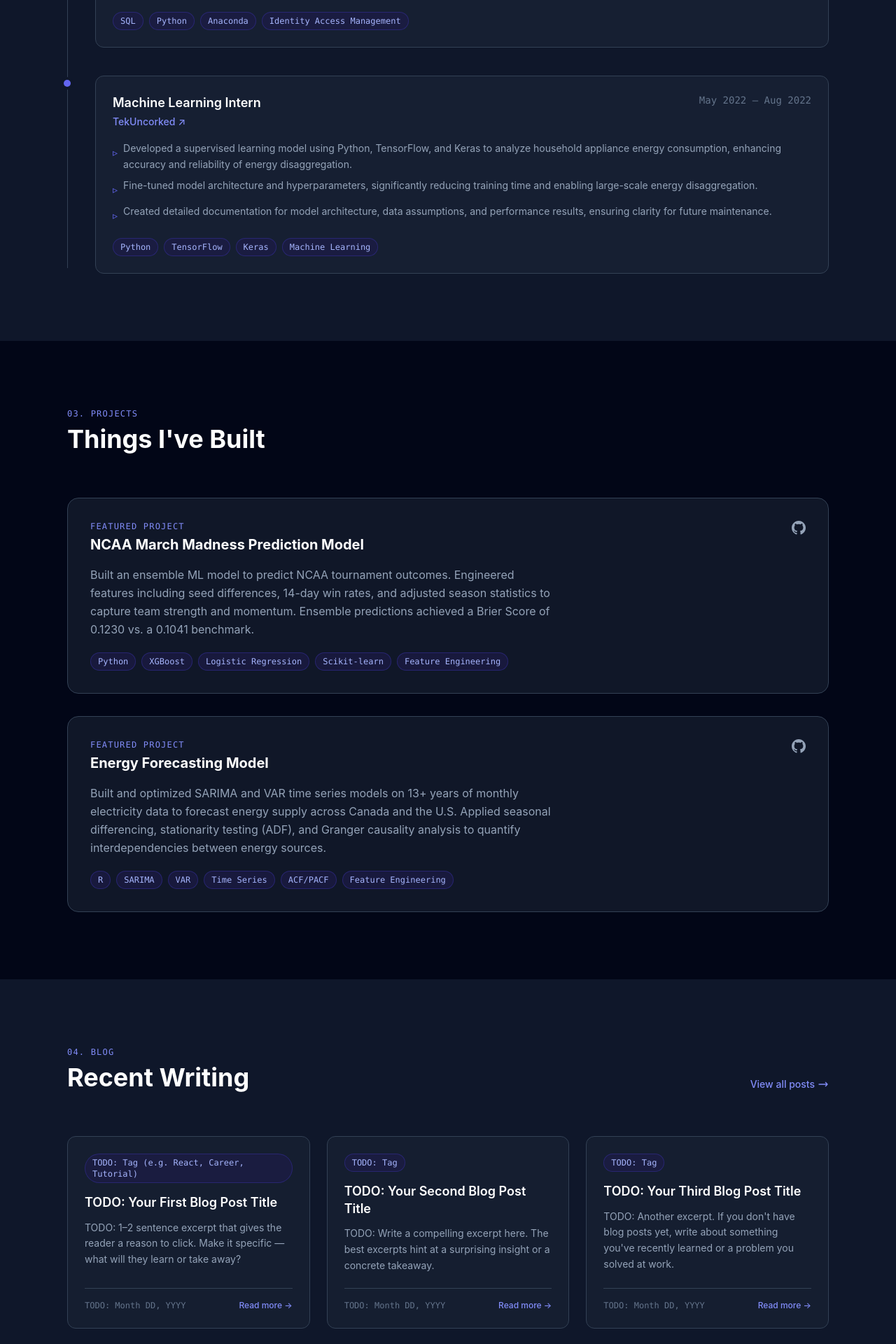
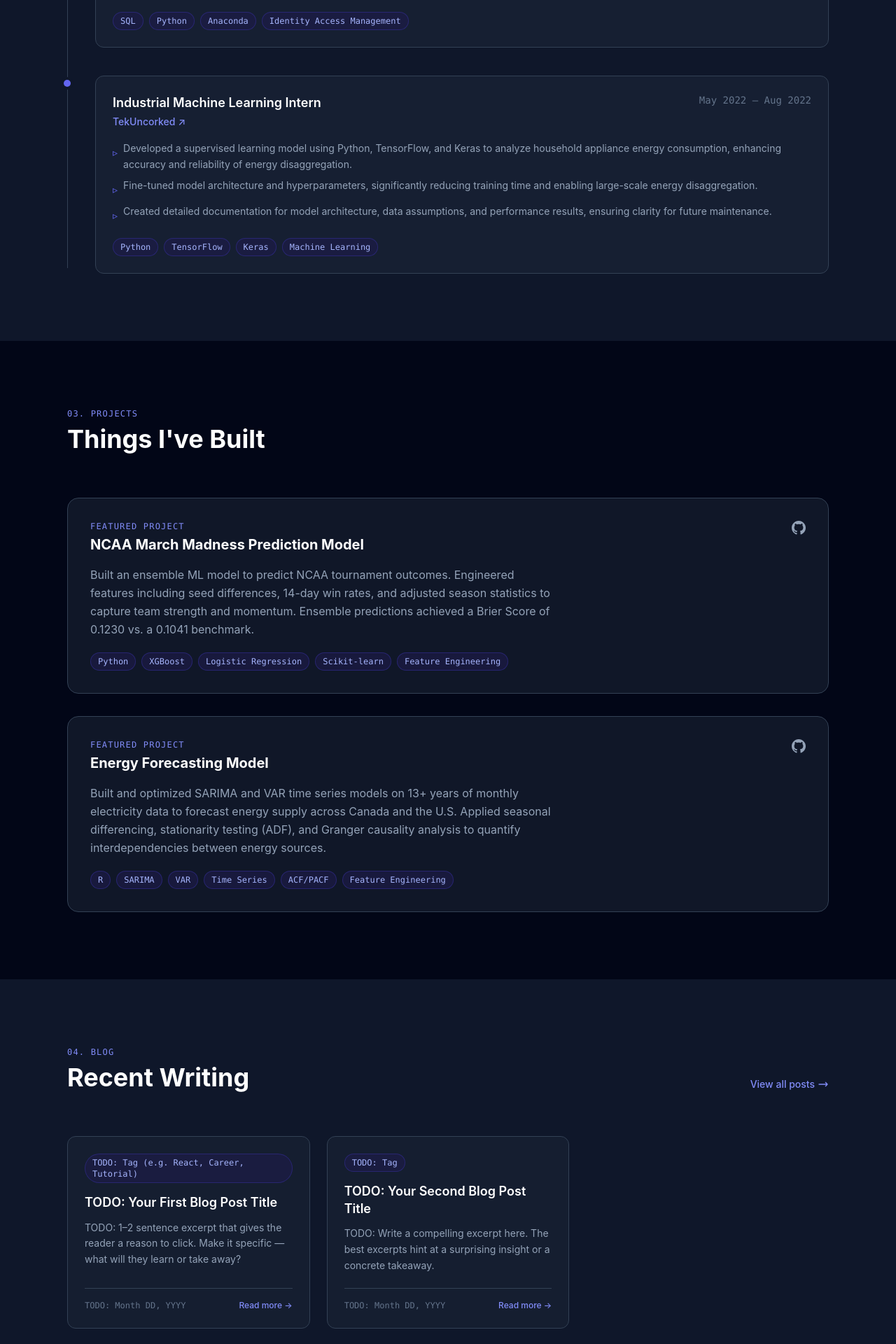
Before and after one commit to smarthkaul/smarthkaul.github.io, a React (Vite) app in the folder website/: page / in a window 1280 px wide. Shown: the part 2560-4480 px from the top of the page at 70% size. Built offline with nearby package versions, Linux system fonts and the light colour scheme.

Commit message:
Fill in real links and clean up placeholder content
- Add GitHub profile URL to Contact section
- Add TekUncorked company URL and correct role title to Experience section
- Remove third placeholder blog post entry

```diff
--- a/website/src/components/Blog.jsx
+++ b/website/src/components/Blog.jsx
@@ -16,14 +16,6 @@ const POSTS = [
     tag: "TODO: Tag",
     excerpt:
       "TODO: Write a compelling excerpt here. The best excerpts hint at a surprising insight or a concrete takeaway.",
-    slug: "#", // TODO: Link to the actual post
-  },
-  {
-    title: "TODO: Your Third Blog Post Title",
-    date: "TODO: Month DD, YYYY",
-    tag: "TODO: Tag",
-    excerpt:
-      "TODO: Another excerpt. If you don't have blog posts yet, write about something you've recently learned or a problem you solved at work.",
     slug: "#", // TODO: Link to the actual post
   },
 ];
--- a/website/src/components/Contact.jsx
+++ b/website/src/components/Contact.jsx
@@ -12,7 +12,7 @@ const SOCIALS = [
   },
   {
     label: "GitHub",
-    href: "#", // TODO: Add your GitHub URL, e.g. https://github.com/yourusername
+    href: "https://github.com/smarthkaul",
     icon: (
       <svg className="w-5 h-5" fill="currentColor" viewBox="0 0 24 24">
         <path d="M12 0c-6.626 0-12 5.373-12 12 0 5.302 3.438 9.8 8.207 11.387.599.111.793-.261.793-.577v-2.234c-3.338.726-4.033-1.416-4.033-1.416-.546-1.387-1.333-1.756-1.333-1.756-1.089-.745.083-.729.083-.729 1.205.084 1.839 1.237 1.839 1.237 1.07 1.834 2.807 1.304 3.492.997.107-.775.418-1.305.762-1.604-2.665-.305-5.467-1.334-5.467-5.931 0-1.311.469-2.381 1.236-3.221-.124-.303-.535-1.524.117-3.176 0 0 1.008-.322 3.301 1.23.957-.266 1.983-.399 3.003-.404 1.02.005 2.047.138 3.006.404 2.291-1.552 3.297-1.23 3.297-1.23.653 1.653.242 2.874.118 3.176.77.84 1.235 1.911 1.235 3.221 0 4.609-2.807 5.624-5.479 5.921.43.372.823 1.102.823 2.222v3.293c0 .319.192.694.801.576 4.765-1.589 8.199-6.086 8.199-11.386 0-6.627-5.373-12-12-12z" />
--- a/website/src/components/Experience.jsx
+++ b/website/src/components/Experience.jsx
@@ -25,8 +25,8 @@ const EXPERIENCE = [
   },
   {
     company: "TekUncorked",
-    url: "#",
-    role: "Machine Learning Intern",
+    url: "https://www.tekuncorked.com/",
+    role: "Industrial Machine Learning Intern",
     period: "May 2022 – Aug 2022",
     bullets: [
       "Developed a supervised learning model using Python, TensorFlow, and Keras to analyze household appliance energy consumption, enhancing accuracy and reliability of energy disaggregation.",
```
